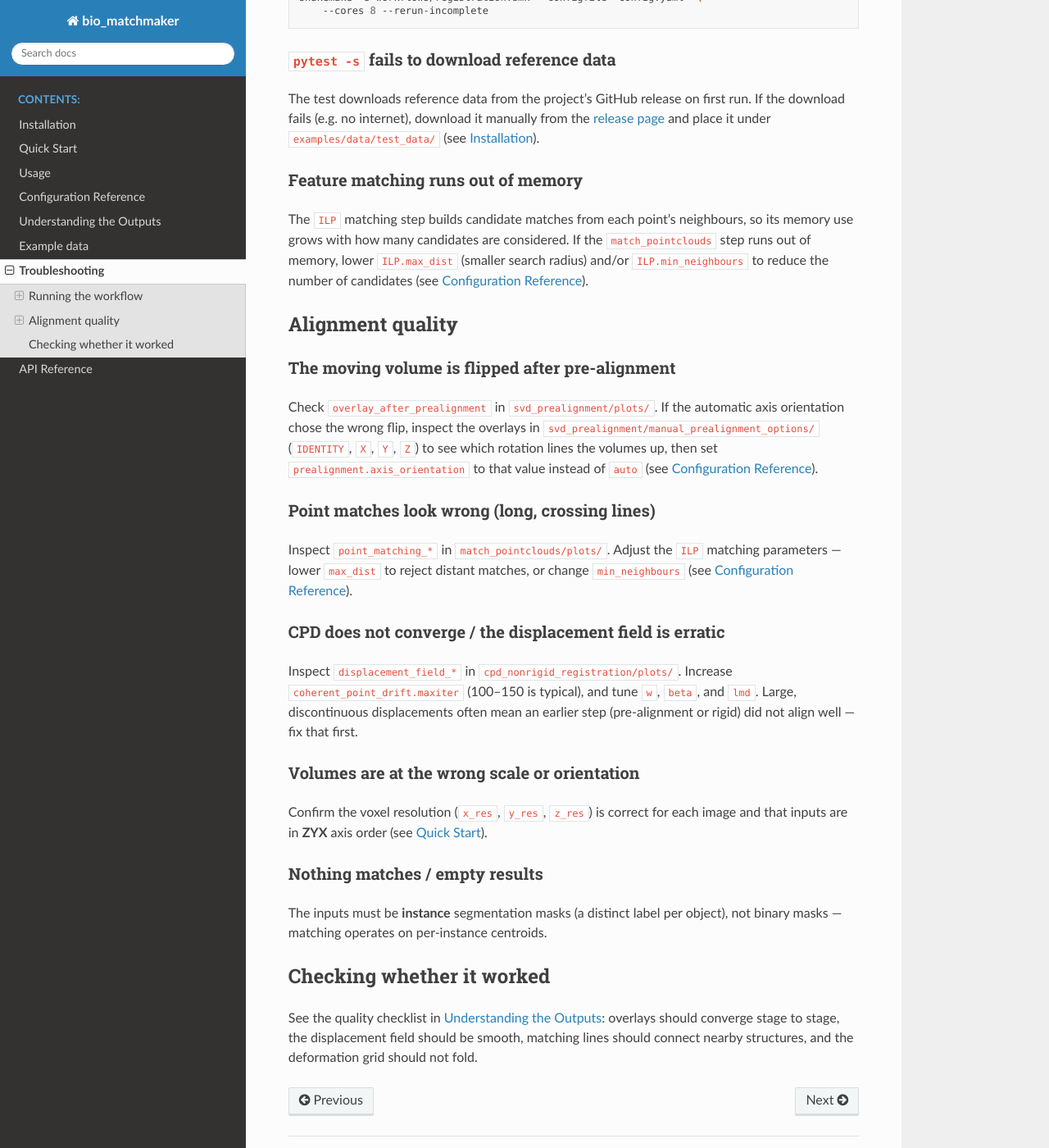
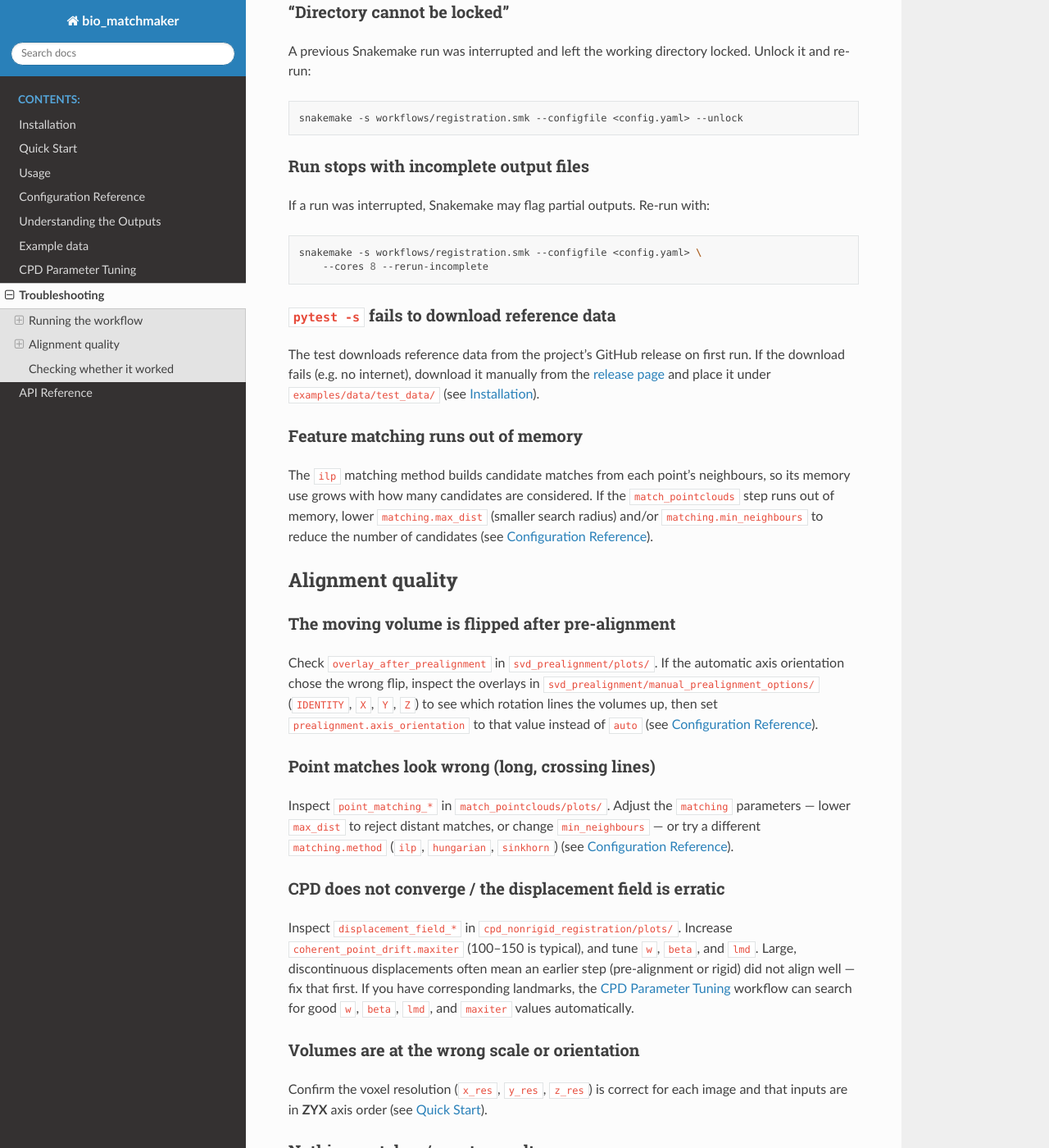
Before and after one commit to kreshuklab/image-matchmaker, a Sphinx documentation site: the page built from docs/source/troubleshooting.md, in a window 1280 px wide and 1400 px high, scrolled down 771 px. Shown: the whole window at 82% size. Built offline with Sphinx 7.4.7 and the Read the Docs theme 3.1.0, drawn with Linux system fonts in a browser that asks for light colours; pages that are not in the unit, such as notebooks, are missing from menus; some of the changed text lies outside the part shown.

Commit message:
add cpd parameter tuning to documentation

````diff
--- a/docs/source/troubleshooting.md
+++ b/docs/source/troubleshooting.md
@@ -6,12 +6,27 @@ Common problems and how to resolve them. For how to read the diagnostic plots, s
 
 ## Running the workflow
 
+### `WorkflowError: No config file` / missing config values
+
+The workflows no longer ship with a default config file, so `--configfile` must be
+passed on every run. Point it at your registration or transform config (see the
+{doc}`Quick Start <quickstart>`).
+
+### `command not found` / import errors when a rule runs
+
+The workflows no longer manage a conda environment per rule. Activate the
+environment yourself before invoking Snakemake:
+
+```bash
+conda activate matchmaker_env
+```
+
 ### `KeyError` when starting a run
 
 The config is missing a key the workflow requires. Compare your config against the
 {doc}`Configuration Reference <config_ref>` and the complete example in the
 {doc}`Quick Start <quickstart>` — every registration run needs `prealignment`,
-`coherent_point_drift`, `ILP`, `final_transform_path`, `mobie_export`, and
+`coherent_point_drift`, `matching`, `final_transform_path`, `mobie_export`, and
 `mobie_dataset_name`, in addition to the image blocks and `log_dir`.
 
 ### "Directory cannot be locked"
@@ -42,11 +57,11 @@ and place it under `examples/data/test_data/` (see {doc}`Installation <installat
 
 ### Feature matching runs out of memory
 
-The `ILP` matching step builds candidate matches from each point's neighbours, so its
-memory use grows with how many candidates are considered. If the `match_pointclouds`
-step runs out of memory, lower `ILP.max_dist` (smaller search radius) and/or
-`ILP.min_neighbours` to reduce the number of candidates (see
-{doc}`Configuration Reference <config_ref>`).
+The `ilp` matching method builds candidate matches from each point's neighbours, so
+its memory use grows with how many candidates are considered. If the
+`match_pointclouds` step runs out of memory, lower `matching.max_dist` (smaller
+search radius) and/or `matching.min_neighbours` to reduce the number of candidates
+(see {doc}`Configuration Reference <config_ref>`).
 
 ## Alignment quality
 
@@ -60,16 +75,19 @@ value instead of `auto` (see {doc}`Configuration Reference <config_ref>`).
 
 ### Point matches look wrong (long, crossing lines)
 
-Inspect `point_matching_*` in `match_pointclouds/plots/`. Adjust the `ILP` matching
+Inspect `point_matching_*` in `match_pointclouds/plots/`. Adjust the `matching`
 parameters — lower `max_dist` to reject distant matches, or change `min_neighbours`
-(see {doc}`Configuration Reference <config_ref>`).
+— or try a different `matching.method` (`ilp`, `hungarian`, `sinkhorn`) (see
+{doc}`Configuration Reference <config_ref>`).
 
 ### CPD does not converge / the displacement field is erratic
 
 Inspect `displacement_field_*` in `cpd_nonrigid_registration/plots/`. Increase
 `coherent_point_drift.maxiter` (100–150 is typical), and tune `w`, `beta`, and `lmd`.
 Large, discontinuous displacements often mean an earlier step (pre-alignment or rigid)
-did not align well — fix that first.
+did not align well — fix that first. If you have corresponding landmarks, the
+{doc}`CPD Parameter Tuning <cpd_tuning>` workflow can search for good `w`, `beta`,
+`lmd`, and `maxiter` values automatically.
 
 ### Volumes are at the wrong scale or orientation
 
````
Also changed, not shown: README.md (+3 -1 lines), docs/source/config_ref.md (+4 -2 lines), docs/source/cpd_tuning.md (added, +181 -0 lines), docs/source/example_data.md (+4 -1 lines), docs/source/quickstart.md (+4 -2 lines).
